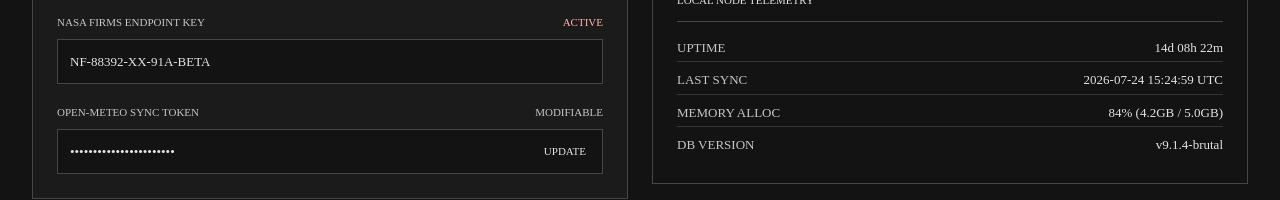
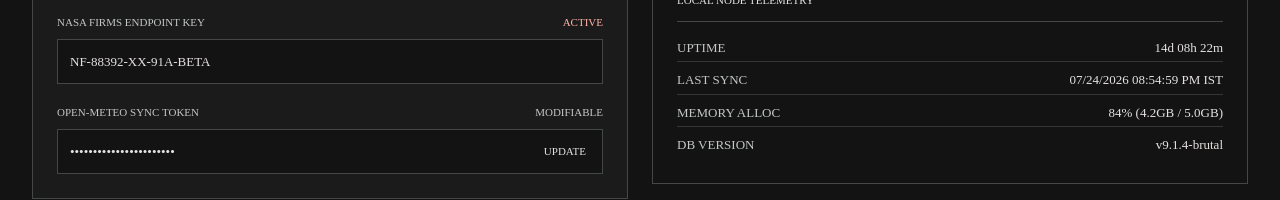
Before and after one commit to Vishwajeet2005/DisasterMind, a React (Vite) app in the folder frontend/: page /settings in a window 1280 px wide. Shown: the part 493-693 px from the top of the page. Built offline with nearby package versions, Linux system fonts and the light colour scheme.

Commit message:
feat(frontend): universal enforcement of Indian Standard Time (IST) 12-hour format

```diff
--- a/frontend/src/pages/GlobalOperations.jsx
+++ b/frontend/src/pages/GlobalOperations.jsx
@@ -268,7 +268,7 @@ export default function GlobalOperations() {
             }
 
             return filteredLogs.map((log) => {
-              const time = new Date(log.logged_at).toLocaleTimeString('en-US', { hour12: false, timeZone: 'UTC' }) + ' UTC';
+              const time = new Date(log.logged_at).toLocaleTimeString('en-US', { hour12: true, timeZone: 'Asia/Kolkata' }) + ' IST';
               const isError = log.severity === 'ERROR' || log.severity === 'CRITICAL';
               const isWarning = log.severity === 'WARNING';
 
--- a/frontend/src/pages/SystemConfiguration.jsx
+++ b/frontend/src/pages/SystemConfiguration.jsx
@@ -168,7 +168,7 @@ export default function SystemConfiguration() {
                 </div>
                 <div className="flex justify-between border-b border-surface-container-highest pb-1">
                   <span>LAST SYNC</span>
-                  <span className="text-on-background">{new Date().toISOString().replace('T', ' ').substring(0, 19)} UTC</span>
+                  <span className="text-on-background">{new Date().toLocaleString('en-US', { timeZone: 'Asia/Kolkata', hour12: true, year: 'numeric', month: '2-digit', day: '2-digit', hour: '2-digit', minute: '2-digit', second: '2-digit' }).replace(',', '')} IST</span>
                 </div>
                 <div className="flex justify-between border-b border-surface-container-highest pb-1">
                   <span>MEMORY ALLOC</span>
```
